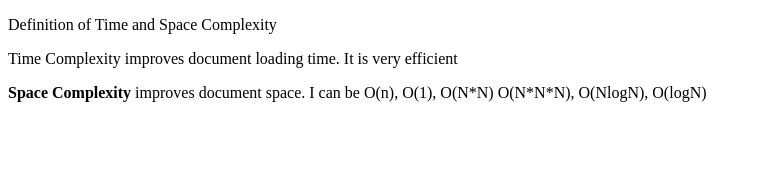
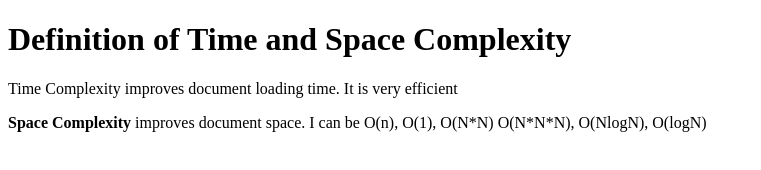
Before and after one commit to acciojob/time-and-space-complexity-sandeepsinghh143, a website: page main.html in a window 1280 px wide. Shown: the whole page, without its empty margins (0-761 px from the left). Drawn offline with Linux system fonts and the light colour scheme.

Commit message:
created a submission

```diff
--- a/main.html
+++ b/main.html
@@ -8,7 +8,7 @@
 
 <body>
 	<!-- the entire body must be written by student -->
-	<p>Definition of Time and Space Complexity</p>
+	<h1>Definition of Time and Space Complexity</h1>
 	<p>Time Complexity improves document loading time. It is very efficient</p>
 	<p><b>Space Complexity</b> improves document space. I can be O(n), O(1), O(N*N) O(N*N*N), O(NlogN), O(logN)</p>
     <script type="text/javascript" src="./script.js">
```
